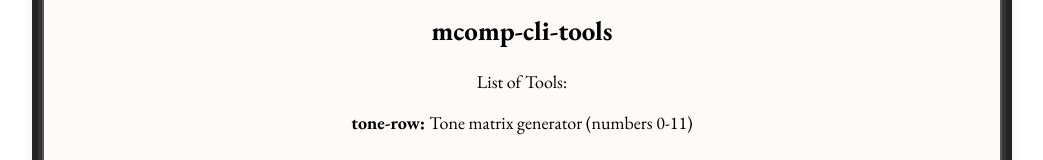
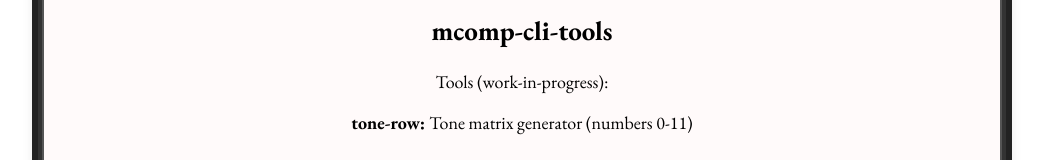
Before and after one commit to noalund/noalund.com, a plain HTML site: page code.html in a window 1280 px wide. Shown: the part 268-428 px from the top of the page, without its empty margins (118-1161 px from the left). Drawn offline with Linux system fonts and the light colour scheme.

Commit message:
emphasize in-progress: mcomp-cli-tools repo

```diff
--- a/code.html
+++ b/code.html
@@ -23,7 +23,7 @@
             <hr>
             <section>
                 <h2>mcomp-cli-tools</h2>
-                <p>List of Tools:</p>
+                <p>Tools (work-in-progress):</p>
                 <ul>
                     <li><strong>tone-row: </strong> Tone matrix generator (numbers 0-11)</li>
                 </ul>
```
